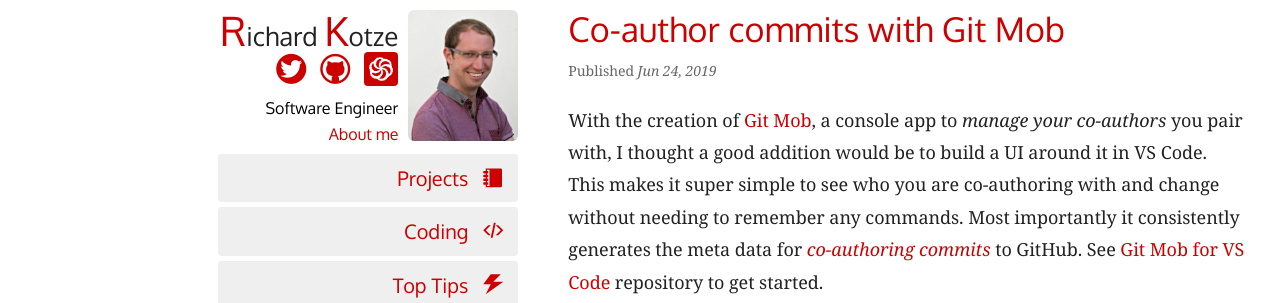
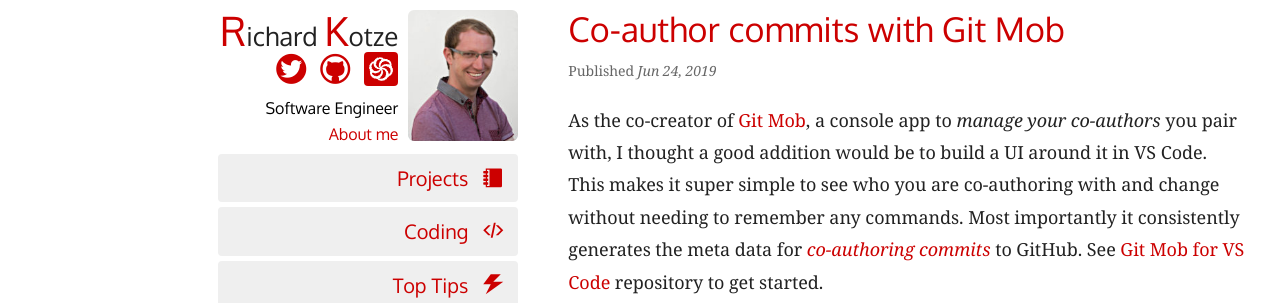
Before and after one commit to rkotze/rkotze.github.io, a Jekyll site: the page built from index.html, in a window 1280 px wide and 900 px high. Shown: the top 303 px of the window. Built offline with Jekyll 4.4.1, drawn with Linux system fonts in a browser that asks for light colours; the list of posts is cut into pages by our own code.

Commit message:
Minor word change to git mob post

```diff
--- a/_posts/2019-06-24-vs-code-git-mob.md
+++ b/_posts/2019-06-24-vs-code-git-mob.md
@@ -11,7 +11,7 @@
 excerpt_separator: <!--more-->
 ---
 
-With the creation of [Git Mob](https://github.com/findmypast-oss/git-mob){:target="\_blank"}, a console app to _manage your co-authors_ you pair with, I thought a good addition would be to build a UI around it in VS Code. This makes it super simple to see who you are co-authoring with and change without needing to remember any commands. Most importantly it consistently generates the meta data for [_co-authoring commits_](https://help.github.com/en/articles/creating-a-commit-with-multiple-authors){:target="\_blank"} to GitHub. See [Git Mob for VS Code](https://github.com/rkotze/git-mob-vs-code){:target="\_blank"} repository to get started.
+As the co-creator of [Git Mob](https://github.com/findmypast-oss/git-mob){:target="\_blank"}, a console app to _manage your co-authors_ you pair with, I thought a good addition would be to build a UI around it in VS Code. This makes it super simple to see who you are co-authoring with and change without needing to remember any commands. Most importantly it consistently generates the meta data for [_co-authoring commits_](https://help.github.com/en/articles/creating-a-commit-with-multiple-authors){:target="\_blank"} to GitHub. See [Git Mob for VS Code](https://github.com/rkotze/git-mob-vs-code){:target="\_blank"} repository to get started.
 
 <!--more-->
 
```
